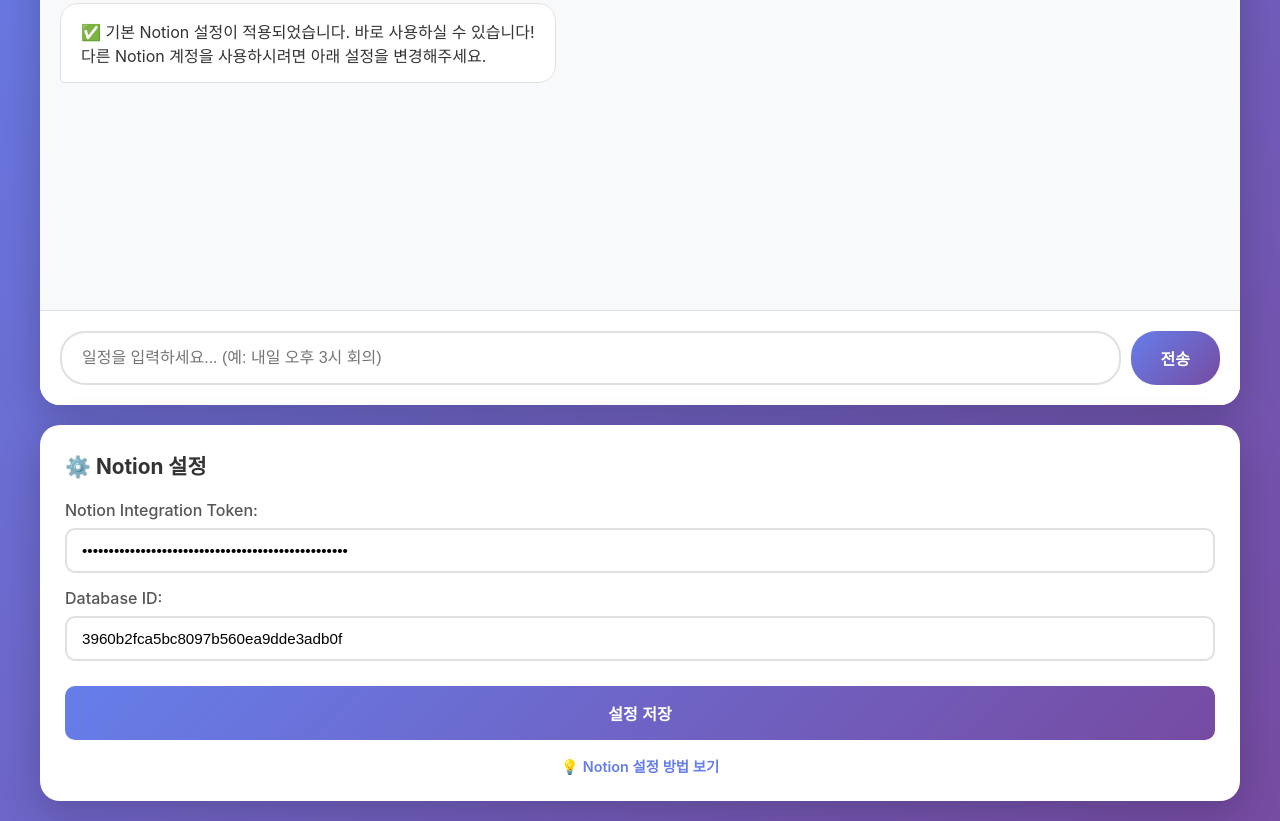
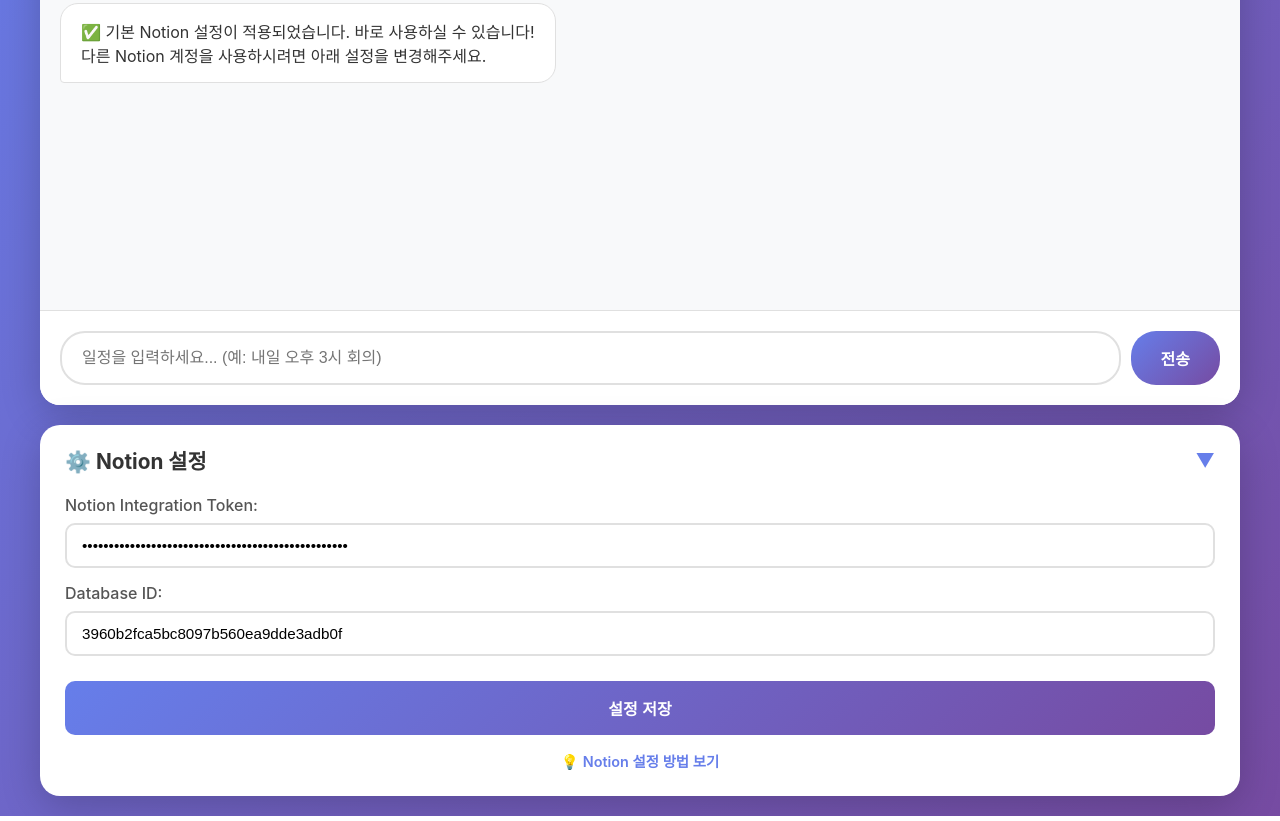
Before and after one commit to kaugil/chat-notion-scheduler, a website: page index.html in a window 1280 px wide. Shown: the part 333-1154 px from the top of the page. Drawn offline with Linux system fonts and the light colour scheme.

Commit message:
Add collapsible settings panel with toggle functionality

```diff
--- a/app.js
+++ b/app.js
@@ -270,6 +270,15 @@ class ChatUI {
     }
 
     attachEventListeners() {
+        // 설정 패널 토글
+        const settingsHeader = document.getElementById('settingsHeader');
+        const settingsContent = document.getElementById('settingsContent');
+
+        settingsHeader.addEventListener('click', () => {
+            settingsHeader.classList.toggle('collapsed');
+            settingsContent.classList.toggle('collapsed');
+        });
+
         // 메시지 전송
         this.sendButton.addEventListener('click', () => this.handleSendMessage());
         this.messageInput.addEventListener('keypress', (e) => {
--- a/index.html
+++ b/index.html
@@ -39,7 +39,11 @@
         </div>
 
         <div class="settings-panel">
-            <h3>⚙️ Notion 설정</h3>
+            <div class="settings-header" id="settingsHeader">
+                <h3>⚙️ Notion 설정</h3>
+                <span class="toggle-icon">▼</span>
+            </div>
+            <div class="settings-content" id="settingsContent">
             <div class="setting-item">
                 <label for="notionToken">Notion Integration Token:</label>
                 <input
@@ -60,6 +64,7 @@
             <p class="settings-note">
                 💡 <a href="#" id="helpLink">Notion 설정 방법 보기</a>
             </p>
+            </div>
         </div>
     </div>
 
--- a/public/styles.css
+++ b/public/styles.css
@@ -160,14 +160,52 @@ header h1 {
 .settings-panel {
     background: white;
     border-radius: 20px;
-    padding: 25px;
+    padding: 0;
     box-shadow: 0 10px 40px rgba(0, 0, 0, 0.2);
+    overflow: hidden;
 }
 
-.settings-panel h3 {
+.settings-header {
+    display: flex;
+    justify-content: space-between;
+    align-items: center;
+    padding: 20px 25px;
+    cursor: pointer;
+    user-select: none;
+    transition: background-color 0.3s;
+}
+
+.settings-header:hover {
+    background-color: #f8f9fa;
+}
+
+.settings-header h3 {
     color: #333;
-    margin-bottom: 20px;
     font-size: 1.3rem;
+    margin: 0;
+}
+
+.toggle-icon {
+    font-size: 1.2rem;
+    color: #667eea;
+    transition: transform 0.3s;
+}
+
+.settings-header.collapsed .toggle-icon {
+    transform: rotate(-90deg);
+}
+
+.settings-content {
+    padding: 0 25px 25px 25px;
+    max-height: 1000px;
+    overflow: hidden;
+    transition: max-height 0.3s ease-out, padding 0.3s ease-out;
+}
+
+.settings-content.collapsed {
+    max-height: 0;
+    padding-top: 0;
+    padding-bottom: 0;
 }
 
 .setting-item {
--- a/styles.css
+++ b/styles.css
@@ -160,14 +160,52 @@ header h1 {
 .settings-panel {
     background: white;
     border-radius: 20px;
-    padding: 25px;
+    padding: 0;
     box-shadow: 0 10px 40px rgba(0, 0, 0, 0.2);
+    overflow: hidden;
 }
 
-.settings-panel h3 {
+.settings-header {
+    display: flex;
+    justify-content: space-between;
+    align-items: center;
+    padding: 20px 25px;
+    cursor: pointer;
+    user-select: none;
+    transition: background-color 0.3s;
+}
+
+.settings-header:hover {
+    background-color: #f8f9fa;
+}
+
+.settings-header h3 {
     color: #333;
-    margin-bottom: 20px;
     font-size: 1.3rem;
+    margin: 0;
+}
+
+.toggle-icon {
+    font-size: 1.2rem;
+    color: #667eea;
+    transition: transform 0.3s;
+}
+
+.settings-header.collapsed .toggle-icon {
+    transform: rotate(-90deg);
+}
+
+.settings-content {
+    padding: 0 25px 25px 25px;
+    max-height: 1000px;
+    overflow: hidden;
+    transition: max-height 0.3s ease-out, padding 0.3s ease-out;
+}
+
+.settings-content.collapsed {
+    max-height: 0;
+    padding-top: 0;
+    padding-bottom: 0;
 }
 
 .setting-item {
```
Also changed, not shown: public/app.js (+9 -0 lines), public/index.html (+6 -1 lines).
